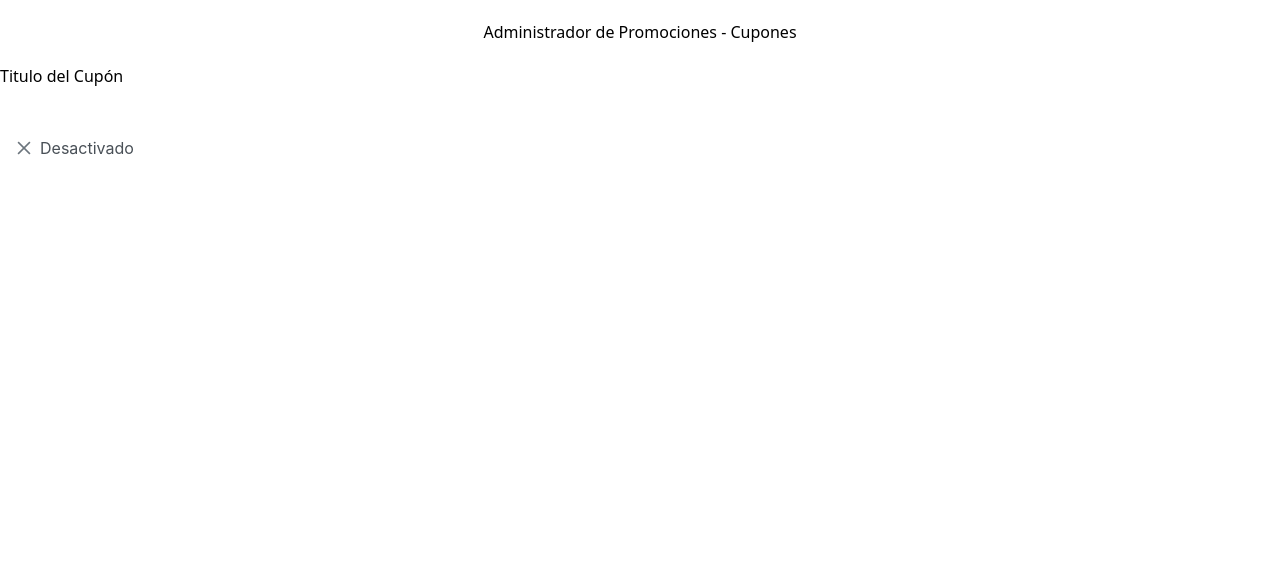
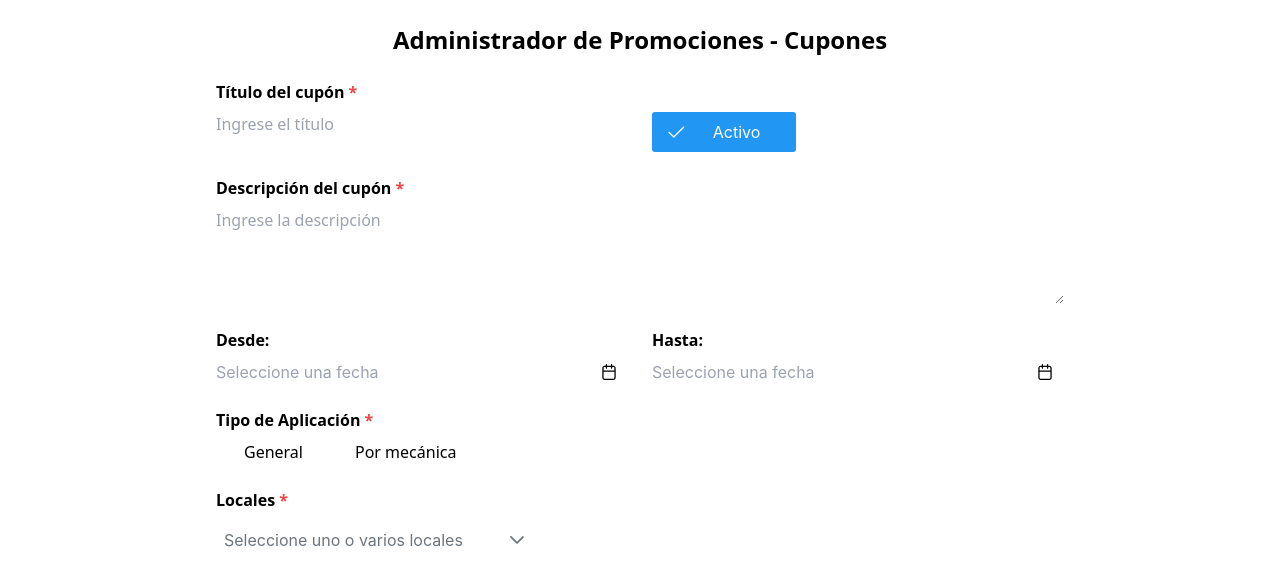
Before and after one commit to JohanG2018/EscuelaCuponesRepo, a React (Vite) app: page /crear in a window 1280 px wide. Shown: the top 586 px of the page. Built offline with nearby package versions, Linux system fonts and the light colour scheme.

Commit message:
Avances formulario

```diff
--- a/package.json
+++ b/package.json
@@ -10,7 +10,6 @@
     "preview": "vite preview"
   },
   "dependencies": {
-    "@tailwindcss/vite": "^4.1.11",
     "primeicons": "^7.0.0",
     "primereact": "^10.9.6",
     "react": "^19.1.0",
--- a/src/components/CuponesTable.tsx
+++ b/src/components/CuponesTable.tsx
@@ -23,13 +23,14 @@ const CuponesTable: React.FC<Props> = ({ cupones, onEdit, onDelete }) => {
         return (
             <div className="flex gap-2">
                 <Button icon="pi pi-pencil" className="p-button-sm p-button-text" onClick={() => onEdit(rowData)}></Button>
-                <Button icon="pi pi-trash" className="p-button-sm p-button-text" onClick={() => onDelete(rowData)}></Button>
+                <Button icon="pi pi-lock" className="p-button-sm p-button-text" onClick={() => onDelete(rowData)}></Button>
             </div>
         );
     }
     return (
-        <>
-            <DataTable value={cupones} paginator rows={5} responsiveLayout="scroll" className="mt-2">
+
+            <div className="px-5">
+                 <DataTable value={cupones} paginator rows={5} responsiveLayout="scroll" className="mt-2">
                 <Column field="index"  header="#" />
                 <Column  field="titulo" header="Titulo"  />
                 <Column field="estado" header="Estado" />
@@ -39,7 +40,9 @@ const CuponesTable: React.FC<Props> = ({ cupones, onEdit, onDelete }) => {
                 <Column header="Acciones" body={actionTemplate} style={{ width: '150px' }} />
             </DataTable>
 
-        </>
+            </div>
+
+
     )
 }
 
--- a/src/pages/FormCuponPage.tsx
+++ b/src/pages/FormCuponPage.tsx
@@ -1,27 +1,159 @@
-import React from "react";
-import { InputText } from 'primereact/inputtext';
-import { ToggleButton } from 'primereact/togglebutton';
-import { useState } from "react";
-
+import React, { useState } from "react";
+import { InputText } from "primereact/inputtext";
+import { ToggleButton } from "primereact/togglebutton";
+import { InputTextarea } from "primereact/inputtextarea";
+import { Calendar } from "primereact/calendar";
+import { Checkbox } from "primereact/checkbox";
+import { MultiSelect } from "primereact/multiselect";
 
 const FormCuponPage: React.FC = () => {
-    const [value, setValue] = useState('');
-    const [checked, setChecked] = useState(false);
-    return (
-        <>
-            <div >
-                <h1 className="text-center p-5">Administrador de Promociones - Cupones</h1>
-                <div className="flex flex-col gap-2">
-                    <label htmlFor="titulo">Titulo del Cupón</label>
-                    <InputText value={value} onChange={(e) => setValue(e.target.value)} />
-                    <div className="card flex justify-content-center">
-                        <ToggleButton onLabel="Activado" offLabel="Desactivado" onIcon="pi pi-check" offIcon="pi pi-times"
-                            checked={checked} onChange={(e) => setChecked(e.value)} className="w-9rem" />
-                    </div>
-                </div>
+  const [titulo, setTitulo] = useState("");
+  const [descripcion, setDescripcion] = useState("");
+  const [estadoActivo, setEstadoActivo] = useState(true);
+  const [fechaInicio, setFechaInicio] = useState<Date | null>(null);
+  const [fechaFin, setFechaFin] = useState<Date | null>(null);
+  const [tipoAplicacion, setTipoAplicacion] = useState<string[]>([]);
+  const [selectedLocales, setSelectedLocales] = useState<any[]>([]);
+
+  const locales = [
+    { name: "Moderna" },
+    { name: "Rome" },
+    { name: "London" },
+    { name: "Istanbul" },
+    { name: "Paris" },
+  ];
+
+  const onTipoAplicacionChange = (e: { value: string; checked: boolean }) => {
+    const selected = [...tipoAplicacion];
+    if (e.checked) selected.push(e.value);
+    else selected.splice(selected.indexOf(e.value), 1);
+    setTipoAplicacion(selected);
+  };
+
+  return (
+    <div className="max-w-4xl mx-auto p-6">
+      <h1 className="text-center text-2xl font-bold mb-6  ">
+        Administrador de Promociones - Cupones
+      </h1>
+
+      <div className="grid grid-cols-1 md:grid-cols-2 gap-6">
+        {/* Título */}
+        <div className="flex flex-col gap-2">
+          <label htmlFor="titulo" className="font-semibold">
+            Título del cupón <span className="text-red-500">*</span>
+          </label>
+          <InputText
+            id="titulo"
+            value={titulo}
+            onChange={(e) => setTitulo(e.target.value)}
+            placeholder="Ingrese el título"
+          />
+        </div>
+
+        {/* Estado */}
+        <div className="flex flex-col gap-2">
+          <label htmlFor="estado" className="font-semibold invisible">
+            Estado
+          </label>
+          <ToggleButton
+            onLabel="Activo"
+            offLabel="Inactivo"
+            onIcon="pi pi-check"
+            offIcon="pi pi-times"
+            checked={estadoActivo}
+            onChange={(e) => setEstadoActivo(e.value)}
+            className="w-36"
+          />
+        </div>
+
+        {/* Descripción */}
+        <div className="md:col-span-2 flex flex-col gap-2">
+          <label htmlFor="descripcion" className="font-semibold">
+            Descripción del cupón <span className="text-red-500">*</span>
+          </label>
+          <InputTextarea
+            id="descripcion"
+            value={descripcion}
+            onChange={(e) => setDescripcion(e.target.value)}
+            rows={4}
+            autoResize
+            placeholder="Ingrese la descripción"
+          />
+        </div>
+
+        {/* Fechas */}
+        <div className="flex flex-col gap-2">
+          <label htmlFor="fechaInicio" className="font-semibold">
+            Desde:
+          </label>
+          <Calendar
+            id="fechaInicio"
+            value={fechaInicio}
+            onChange={(e) => setFechaInicio(e.value as Date)}
+            showIcon
+            placeholder="Seleccione una fecha"
+          />
+        </div>
+        <div className="flex flex-col gap-2">
+          <label htmlFor="fechaFin" className="font-semibold">
+            Hasta:
+          </label>
+          <Calendar
+            id="fechaFin"
+            value={fechaFin}
+            onChange={(e) => setFechaFin(e.value as Date)}
+            showIcon
+            placeholder="Seleccione una fecha"
+          />
+        </div>
+
+        {/* Tipo de Aplicación */}
+        <div className="md:col-span-2 flex flex-col gap-2">
+          <label htmlFor="tipoAplicacion" className="font-semibold">
+            Tipo de Aplicación <span className="text-red-500">*</span>
+          </label>
+          <div className="flex gap-6">
+            <div className="flex items-center gap-2">
+              <Checkbox
+                inputId="general"
+                value="General"
+                onChange={onTipoAplicacionChange}
+                checked={tipoAplicacion.includes("General")}
+              />
+              <label htmlFor="general">General</label>
             </div>
-        </>
-    )
-}
+            <div className="flex items-center gap-2">
+              <Checkbox
+                inputId="mecanica"
+                value="Por mecánica"
+                onChange={onTipoAplicacionChange}
+                checked={tipoAplicacion.includes("Por mecánica")}
+              />
+              <label htmlFor="mecanica">Por mecánica</label>
+            </div>
+          </div>
+        </div>
+
+        {/* Selector de locales */}
+        <div className="md:col-span-2 flex flex-col gap-2">
+          <label htmlFor="locales" className="font-semibold">
+            Locales <span className="text-red-500">*</span>
+          </label>
+          <MultiSelect
+            inputId="locales"
+            value={selectedLocales}
+            onChange={(e) => setSelectedLocales(e.value)}
+            options={locales}
+            optionLabel="name"
+            placeholder="Seleccione uno o varios locales"
+            filter
+            className="w-full md:w-80"
+            maxSelectedLabels={20}
+          />
+        </div>
+      </div>
+    </div>
+  );
+};
 
 export default FormCuponPage;
--- a/vite.config.ts
+++ b/vite.config.ts
@@ -1,8 +1,7 @@
 import { defineConfig } from 'vite'
 import react from '@vitejs/plugin-react'
-import tailwindcss from '@tailwindcss/vite'
 
 // https://vite.dev/config/
 export default defineConfig({
-  plugins: [react(),tailwindcss(),],
+  plugins: [react(),],
 })
```
Also changed, not shown: 1 other file (tests, documents, lock files or other folders).
